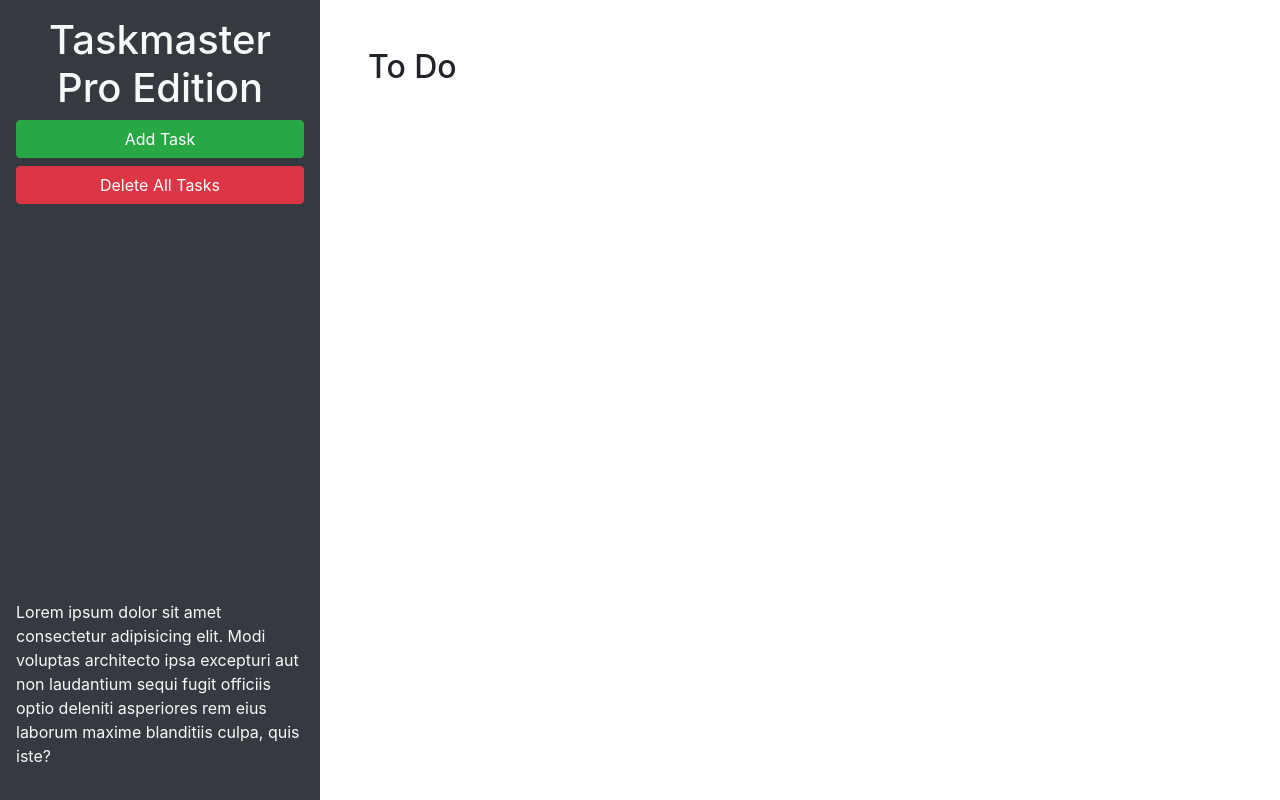
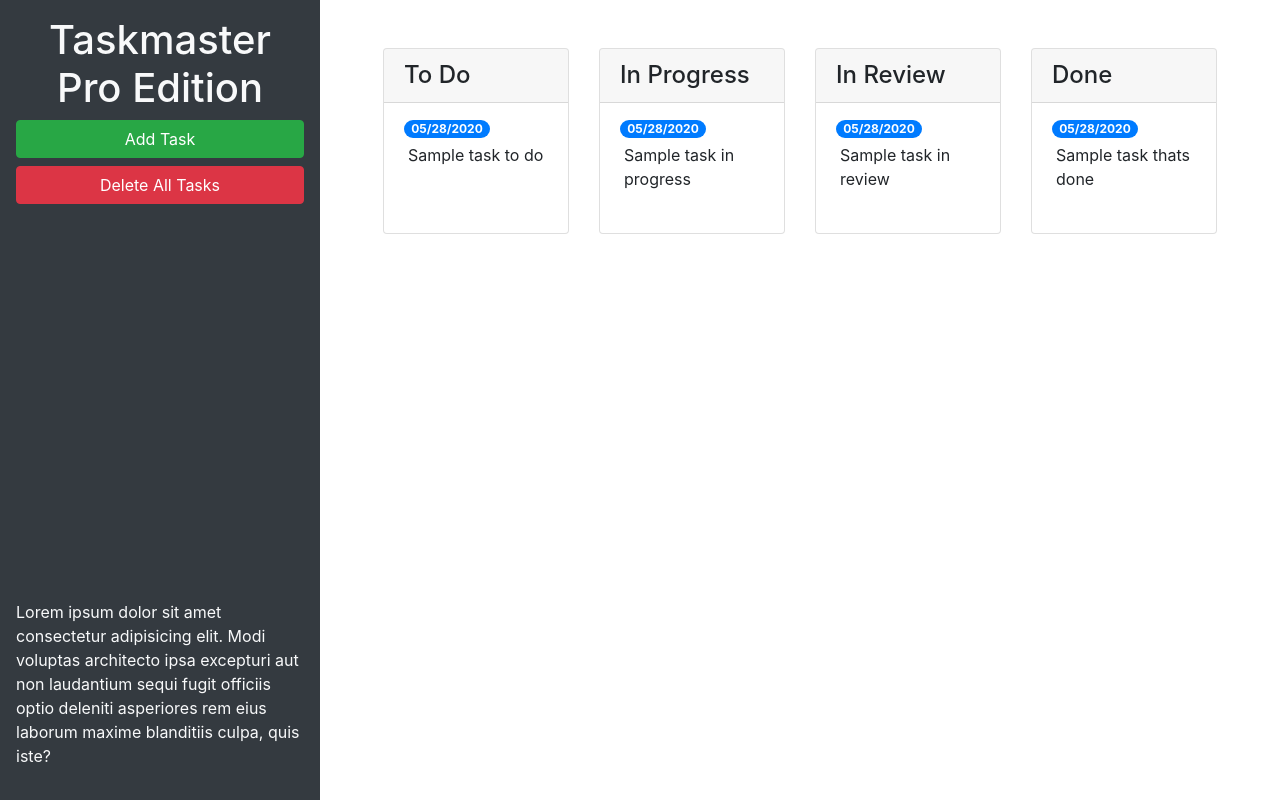
Before and after one commit to sanders43/taskmaster-pro, a plain HTML site: page index.html in a window 1280 px wide. Drawn offline with nearby package versions, Linux system fonts and the light colour scheme.

Commit message:
modal form and cards

```diff
--- a/index.html
+++ b/index.html
@@ -24,12 +24,69 @@
       </p>
     </header>
     <main class="col-12 col-lg-9">
-      <div class="m-5">
-        <h2>To Do</h2>
-        <ul id="list-toDo" class="list-group"> </ul>
+      <div class="m-5 row justify-content-around">
+        <!-- todo start -->
+        <div class="col-12 col-md-6 col-xl-3 mb-3">
+          <div class="card">
+            <h4 class="card-header">
+              To Do
+            </h4>
+            <ul id="list-toDo" class="list-group list-group-flush">
+              <li class="list-group-item">
+              <span class="badge badge-primary badge-pill">05/28/2020</span>
+              <p class="m-1">Sample task to do</p>
+              </li>
+            </ul>
+          </div>
       </div>
+      <!-- todo end -->
+      <!-- in progress start -->
+      <div class="col-12 col-md-6 col-xl-3 mb-3">
+        <div class="card">
+          <h4 class="card-header">
+            In Progress
+          </h4>
+        <ul id="list-inProgress" class="list-group list-group-flush">
+          <li class="list-group-item">
+            <span class="badge badge-primary badge-pill">05/28/2020</span>
+            <p class="m-1">Sample task in progress</p>
+          </li>
+        </ul>
+      </div>
+      </div>
+      <!-- in progress end-->
+      <!-- in review start-->
+      <div class="col-12 col-md-6 col-xl-3 mb-3">
+        <div class="card">
+        <h4 class="card-header">
+          In Review
+        </h4>
+        <ul id="list-inReview" class="list-group list-group-flush">
+          <li class="list-group-item">
+            <span class="badge badge-primary badge-pill">05/28/2020</span>
+            <p class="m-1">Sample task in review</p>
+          </li>
+        </ul>
+      </div>
+      </div>
+      <!-- in review end-->
+      <!-- done start-->
+      <div class="col-12 col-md-6 col-xl-3 mb-3">
+        <div class="card">
+        <h4 class="card-header">
+          Done
+        </h4>
+        <ul id="list-done" class="list-group list-group-flush">
+          <li class="list-group-item">
+            <span class="badge badge-primary badge-pill">05/28/2020</span>
+            <p class="m-1">Sample task thats done</p>
+          </li>
+        </ul>
+      </div>
+      </div>
+      <!-- done end-->
+    </div>
     </main>
-  </div>
 
   <!-- Modal -->
   <div class="modal fade" id="task-form-modal" tabindex="-1" role="dialog" aria-labelledby="task-form-modal"
@@ -46,11 +103,11 @@
           <form>
             <div class="form-group">
               <label for="modalTaskDescription">Task description</label>
-              <textarea id="modalTaskDescription" rows="3"></textarea>
+              <textarea  id="modalTaskDescription" rows="3" class="form-control"></textarea>
             </div>
             <div class="form-group">
               <label for="modalDueDate">Due date</label>
-              <input type="text" id="modalDueDate" placeholder="mm/dd/yyyy" autocomplete="off" />
+              <input type="text" class="form-control" id="modalDueDate" placeholder="mm/dd/yyyy" autocomplete="off" />
             </div>
           </form>
         </div>
```
